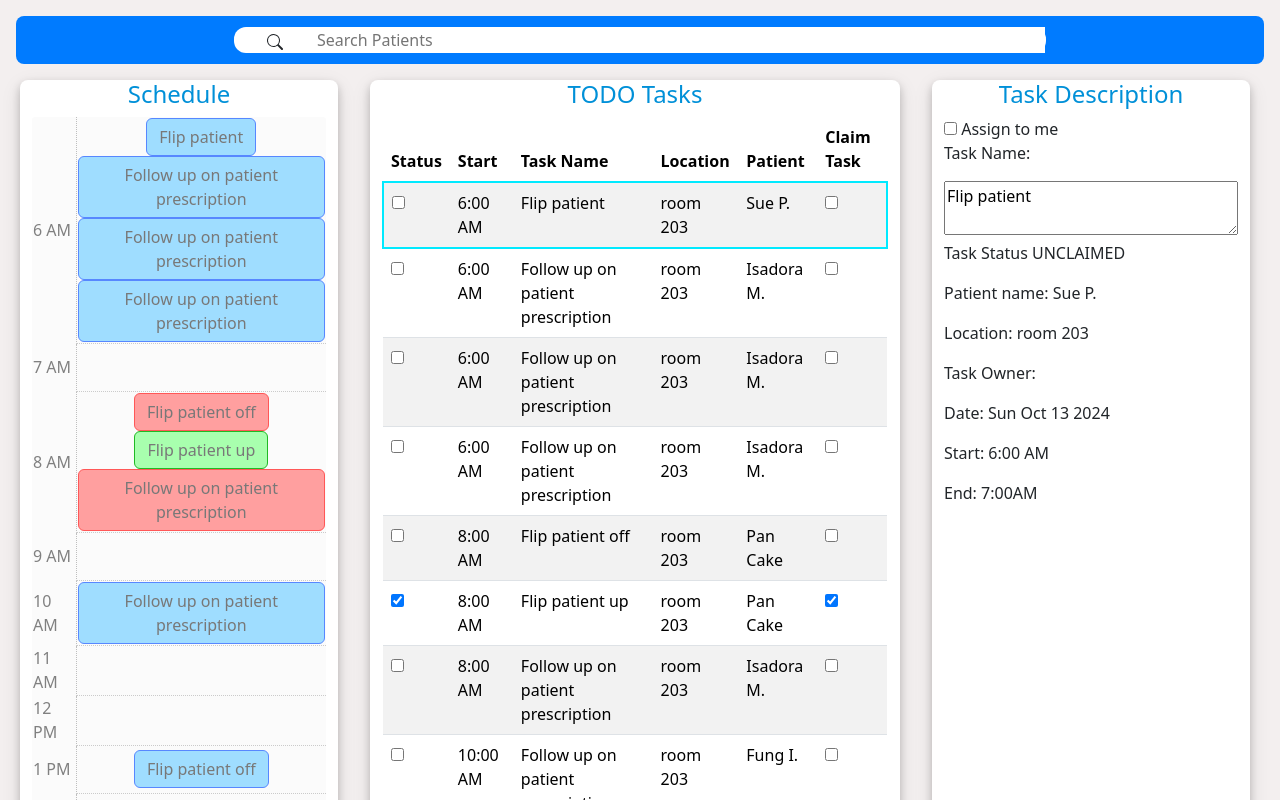
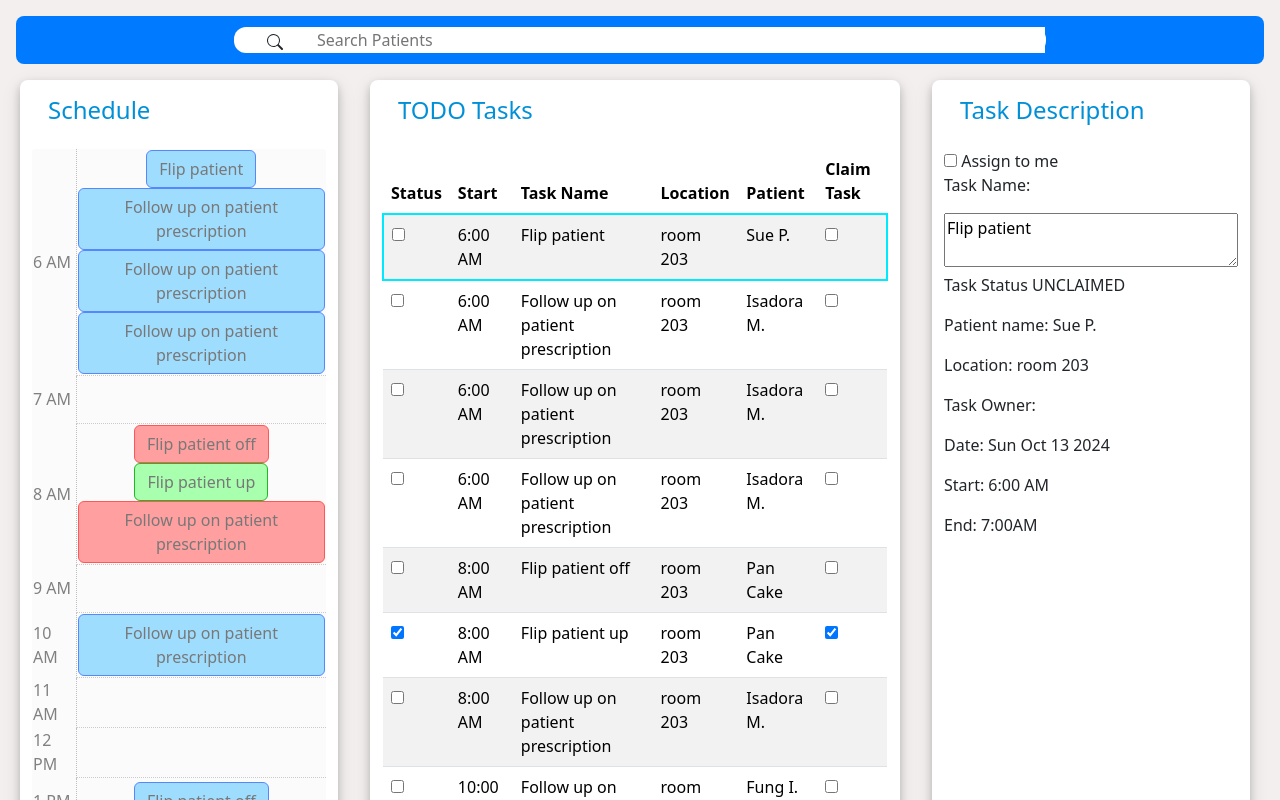
Before and after one commit to zmb6893/Med-o-matic, a Vue app in the folder frontend/: page / in a window 1280 px wide. Shown: the top 800 px of the page. Built offline with nearby package versions, Linux system fonts and the light colour scheme.

Commit message:
Restyled the titles

```diff
--- a/frontend/src/views/IndependentPractitionerView.vue
+++ b/frontend/src/views/IndependentPractitionerView.vue
@@ -9,19 +9,19 @@ import TodoList from '@/components/TodoList.vue';
 <template>
 	<div class="row">
 		<div class="col-3 column-section">
-			<h1 class="center">
+			<h1 class="spacing">
 				Schedule
 			</h1>
 			<Schedule></Schedule>
 		</div>
 		<div class="col-5 column-section">
-			<h1 class="center">
+			<h1 class="spacing">
 				TODO Tasks
 			</h1>
 			<TodoList></TodoList>
 		</div>
 		<div class="col-3 column-section">
-			<h1 class="center">
+			<h1 class="spacing">
 				Task Description
 			</h1>
 			<TaskDesc></TaskDesc>
@@ -42,8 +42,7 @@ import TodoList from '@/components/TodoList.vue';
 		font-size: 24px;
 	}
 
-	.center {
-		text-align: center;
-		width: 100%;
+	.spacing {
+		padding: 1rem;
 	}
 </style>
```
Also changed, not shown: 1 other file (tests, documents, lock files or other folders).
